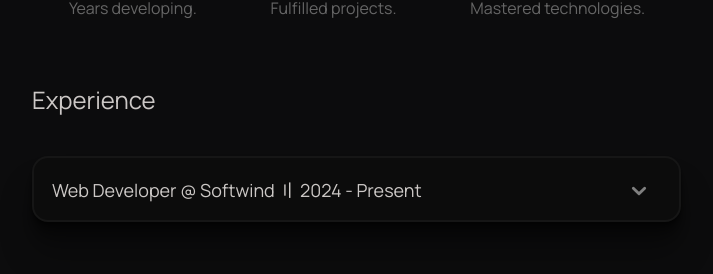
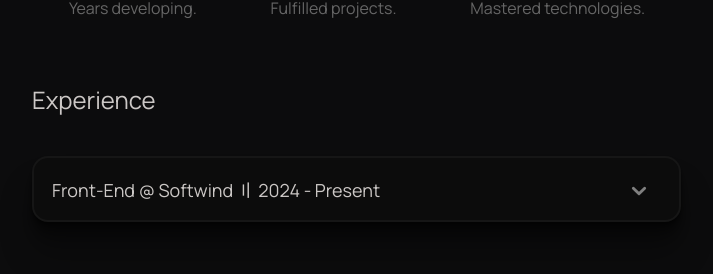
Before and after one commit to assaffmatias/Portfolio, a React (Vite) app: page /about in a window 1280 px wide. Shown: the part 944-1218 px from the top of the page, without its empty margins (283-996 px from the left). Built offline with nearby package versions, Linux system fonts and the light colour scheme; grey boxes are pictures that could not be loaded.

Commit message:
update experience

```diff
--- a/src/components/Experience/Experience.jsx
+++ b/src/components/Experience/Experience.jsx
@@ -49,7 +49,7 @@ const Experience = () => {
                         onChange={() => toggleAccordion(0)}
                     />
                     <label className={styles.label} htmlFor="first">
-                        {t('webDeveloper')} @ Softwind 〢 2024 - {t('present')}
+                        Front-End @ Softwind 〢 2024 - {t('present')}
                     </label>
                     <div className={`${styles.content} ${selectedAccordion === 0 ? styles.open : ''}`}>
                         <div className={styles.description_container}>
--- a/src/i18n.js
+++ b/src/i18n.js
@@ -46,7 +46,7 @@ i18n
           "remote": "Remote",
           "present": "Present",
           "webDeveloper": "Web Developer",
-          "softwindDescription": "Development of front-end solutions with technologies such as JavaScript/Typescript, React and tools such as Jira and Storybook.",
+          "softwindDescription": "Development of Front-End solutions with technologies such as JavaScript/Typescript, React and tools such as Jira and Storybook.",
 
           //Skills
           "inTouch": "Get in Touch",
@@ -131,7 +131,7 @@ i18n
           "remote": "Remoto",
           "present": "Presente",
           "webDeveloper": "Desarrollador Web",
-          "softwindDescription": "Desarrollo de soluciones front-end con tecnologías como JavaScript/Typescript, React y herramientas como Jira y Storybook.",
+          "softwindDescription": "Desarrollo de soluciones Front-End con tecnologías como JavaScript/Typescript, React y herramientas como Jira y Storybook.",
 
           //Skills
           "inTouch": "Contacto",
```
